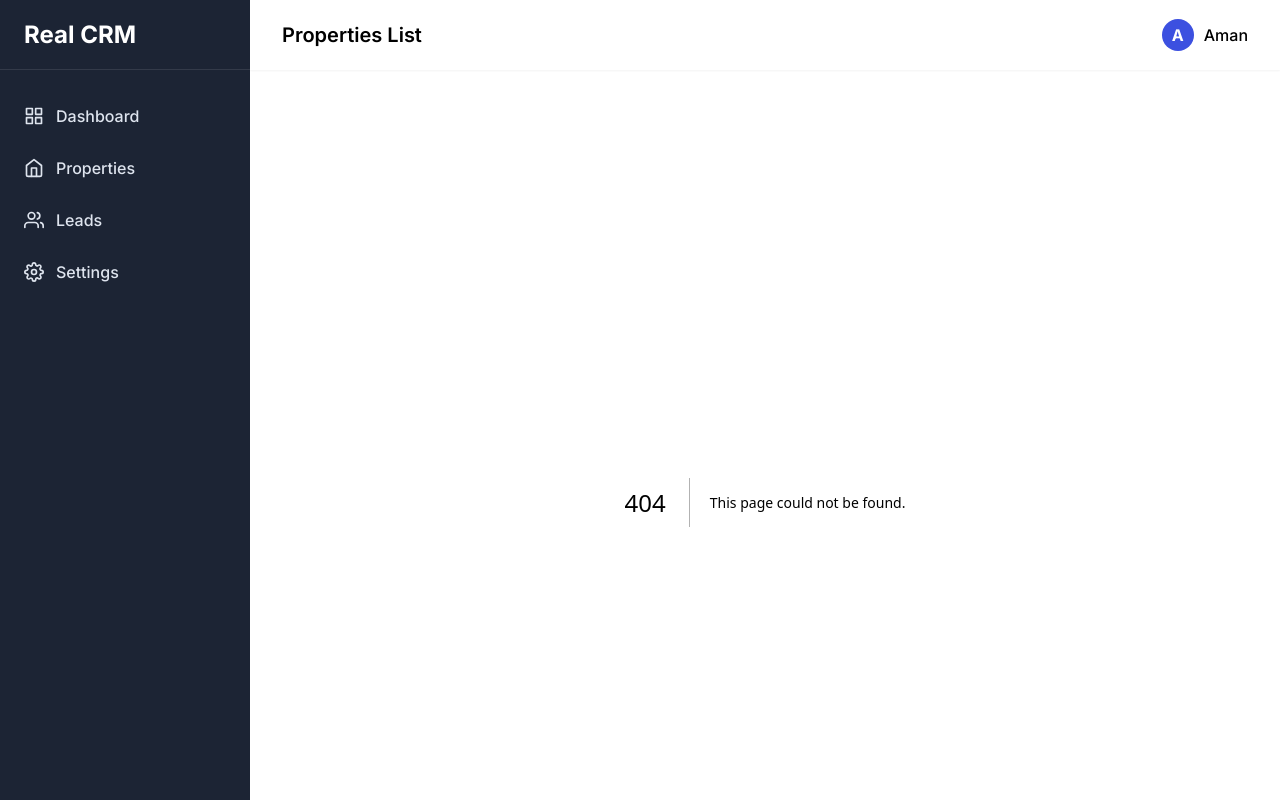
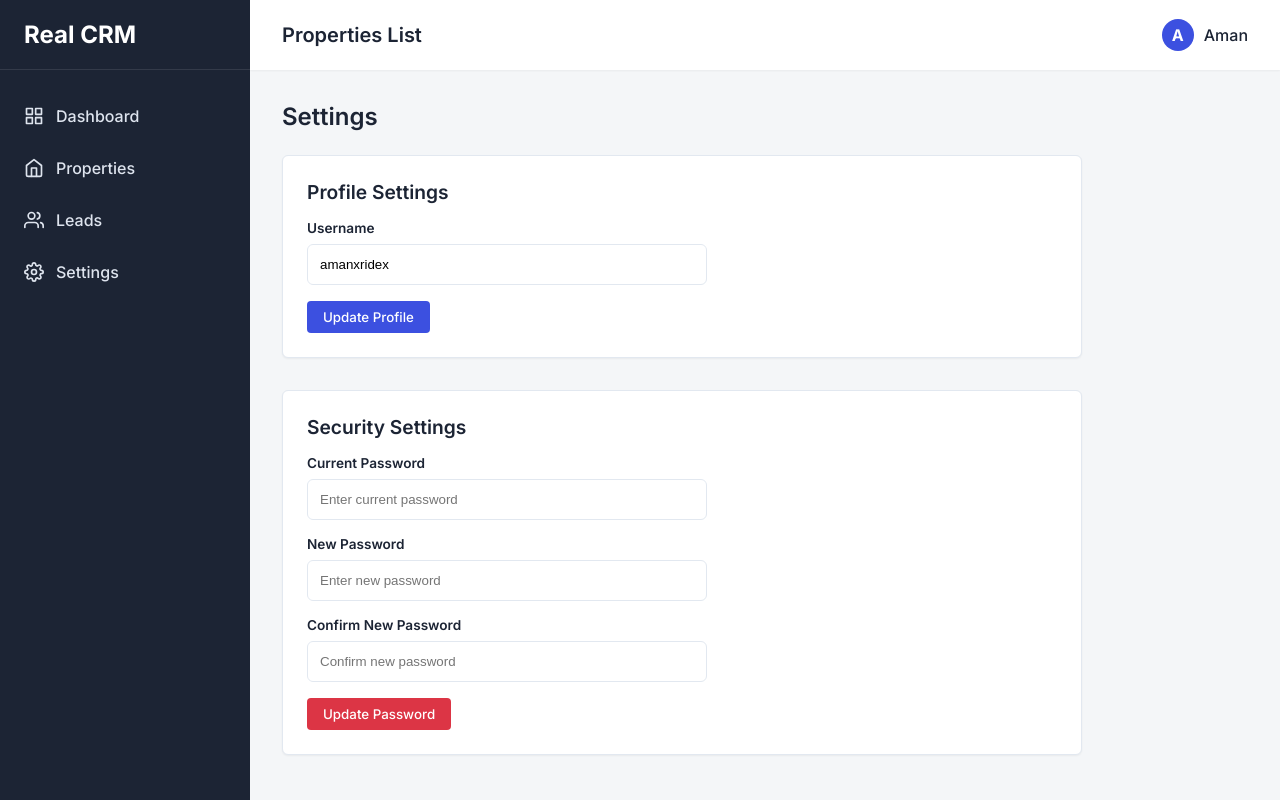
Before and after one commit to amanxridex/realcrm, a Next.js app: page /settings in a window 1280 px wide. Before the commit this address had no page. Built offline with nearby package versions, Linux system fonts and the light colour scheme.

Commit message:
feat: Add Settings page with profile and security updates

```diff
--- a/src/app/layout.tsx
+++ b/src/app/layout.tsx
@@ -39,7 +39,7 @@ export default function RootLayout({
                 <svg width="20" height="20" viewBox="0 0 24 24" fill="none" stroke="currentColor" strokeWidth="2" strokeLinecap="round" strokeLinejoin="round"><path d="M17 21v-2a4 4 0 0 0-4-4H5a4 4 0 0 0-4 4v2"></path><circle cx="9" cy="7" r="4"></circle><path d="M23 21v-2a4 4 0 0 0-3-3.87"></path><path d="M16 3.13a4 4 0 0 1 0 7.75"></path></svg>
                 Leads
               </Link>
-              <Link href="/" className="nav-item">
+              <Link href="/settings" className="nav-item">
                 <svg width="20" height="20" viewBox="0 0 24 24" fill="none" stroke="currentColor" strokeWidth="2" strokeLinecap="round" strokeLinejoin="round"><circle cx="12" cy="12" r="3"></circle><path d="M19.4 15a1.65 1.65 0 0 0 .33 1.82l.06.06a2 2 0 0 1 0 2.83 2 2 0 0 1-2.83 0l-.06-.06a1.65 1.65 0 0 0-1.82-.33 1.65 1.65 0 0 0-1 1.51V21a2 2 0 0 1-2 2 2 2 0 0 1-2-2v-.09A1.65 1.65 0 0 0 9 19.4a1.65 1.65 0 0 0-1.82.33l-.06.06a2 2 0 0 1-2.83 0 2 2 0 0 1 0-2.83l.06-.06a1.65 1.65 0 0 0 .33-1.82 1.65 1.65 0 0 0-1.51-1H3a2 2 0 0 1-2-2 2 2 0 0 1 2-2h.09A1.65 1.65 0 0 0 4.6 9a1.65 1.65 0 0 0-.33-1.82l-.06-.06a2 2 0 0 1 0-2.83 2 2 0 0 1 2.83 0l.06.06a1.65 1.65 0 0 0 1.82.33H9a1.65 1.65 0 0 0 1-1.51V3a2 2 0 0 1 2-2 2 2 0 0 1 2 2v.09a1.65 1.65 0 0 0 1 1.51 1.65 1.65 0 0 0 1.82-.33l.06-.06a2 2 0 0 1 2.83 0 2 2 0 0 1 0 2.83l-.06.06a1.65 1.65 0 0 0-.33 1.82V9a1.65 1.65 0 0 0 1.51 1H21a2 2 0 0 1 2 2 2 2 0 0 1-2 2h-.09a1.65 1.65 0 0 0-1.51 1z"></path></svg>
                 Settings
               </Link>
--- /dev/null
+++ b/src/app/settings/page.tsx
@@ -0,0 +1,103 @@
+"use client";
+
+import { useState } from "react";
+
+export default function SettingsPage() {
+  const [username, setUsername] = useState("amanxridex");
+
+  const [currentPassword, setCurrentPassword] = useState("");
+  const [newPassword, setNewPassword] = useState("");
+  const [confirmPassword, setConfirmPassword] = useState("");
+
+  const handleUpdateProfile = (e: React.FormEvent) => {
+    e.preventDefault();
+    alert(`Profile updated successfully! Username is now ${username}`);
+  };
+
+  const handleUpdatePassword = (e: React.FormEvent) => {
+    e.preventDefault();
+    if (newPassword !== confirmPassword) {
+      alert("New passwords do not match!");
+      return;
+    }
+    alert("Password updated successfully!");
+    setCurrentPassword("");
+    setNewPassword("");
+    setConfirmPassword("");
+  };
+
+  return (
+    <div style={{ maxWidth: "800px" }}>
+      <h1 style={{ fontSize: "1.5rem", fontWeight: 600, marginBottom: "1.5rem" }}>Settings</h1>
+
+      <div style={{ display: "flex", flexDirection: "column", gap: "2rem" }}>
+
+        {/* Profile Settings Card */}
+        <div className="card" style={{ padding: "1.5rem" }}>
+          <h2 style={{ fontSize: "1.2rem", fontWeight: 600, marginBottom: "1rem", color: "var(--foreground)" }}>Profile Settings</h2>
+          <form onSubmit={handleUpdateProfile} style={{ display: "flex", flexDirection: "column", gap: "1rem", maxWidth: "400px" }}>
+            <div style={{ display: "flex", flexDirection: "column", gap: "0.5rem" }}>
+              <label style={{ fontSize: "0.85rem", fontWeight: 600 }}>Username</label>
+              <input
+                required
+                value={username}
+                onChange={(e) => setUsername(e.target.value)}
+                style={{ padding: "0.75rem", borderRadius: "6px", border: "1px solid var(--border)" }}
+                placeholder="Enter username"
+              />
+            </div>
+            <div>
+              <button type="submit" className="btn-primary">Update Profile</button>
+            </div>
+          </form>
+        </div>
+
+        {/* Security Settings Card */}
+        <div className="card" style={{ padding: "1.5rem" }}>
+          <h2 style={{ fontSize: "1.2rem", fontWeight: 600, marginBottom: "1rem", color: "var(--foreground)" }}>Security Settings</h2>
+          <form onSubmit={handleUpdatePassword} style={{ display: "flex", flexDirection: "column", gap: "1rem", maxWidth: "400px" }}>
+            <div style={{ display: "flex", flexDirection: "column", gap: "0.5rem" }}>
+              <label style={{ fontSize: "0.85rem", fontWeight: 600 }}>Current Password</label>
+              <input
+                required
+                type="password"
+                value={currentPassword}
+                onChange={(e) => setCurrentPassword(e.target.value)}
+                style={{ padding: "0.75rem", borderRadius: "6px", border: "1px solid var(--border)" }}
+                placeholder="Enter current password"
+              />
+            </div>
+            <div style={{ display: "flex", flexDirection: "column", gap: "0.5rem" }}>
+              <label style={{ fontSize: "0.85rem", fontWeight: 600 }}>New Password</label>
+              <input
+                required
+                type="password"
+                value={newPassword}
+                onChange={(e) => setNewPassword(e.target.value)}
+                style={{ padding: "0.75rem", borderRadius: "6px", border: "1px solid var(--border)" }}
+                placeholder="Enter new password"
+              />
+            </div>
+            <div style={{ display: "flex", flexDirection: "column", gap: "0.5rem" }}>
+              <label style={{ fontSize: "0.85rem", fontWeight: 600 }}>Confirm New Password</label>
+              <input
+                required
+                type="password"
+                value={confirmPassword}
+                onChange={(e) => setConfirmPassword(e.target.value)}
+                style={{ padding: "0.75rem", borderRadius: "6px", border: "1px solid var(--border)" }}
+                placeholder="Confirm new password"
+              />
+            </div>
+            <div>
+              <button type="submit" className="btn-primary" style={{ backgroundColor: "var(--danger)", borderColor: "var(--danger)" }}>
+                Update Password
+              </button>
+            </div>
+          </form>
+        </div>
+
+      </div>
+    </div>
+  );
+}
```
